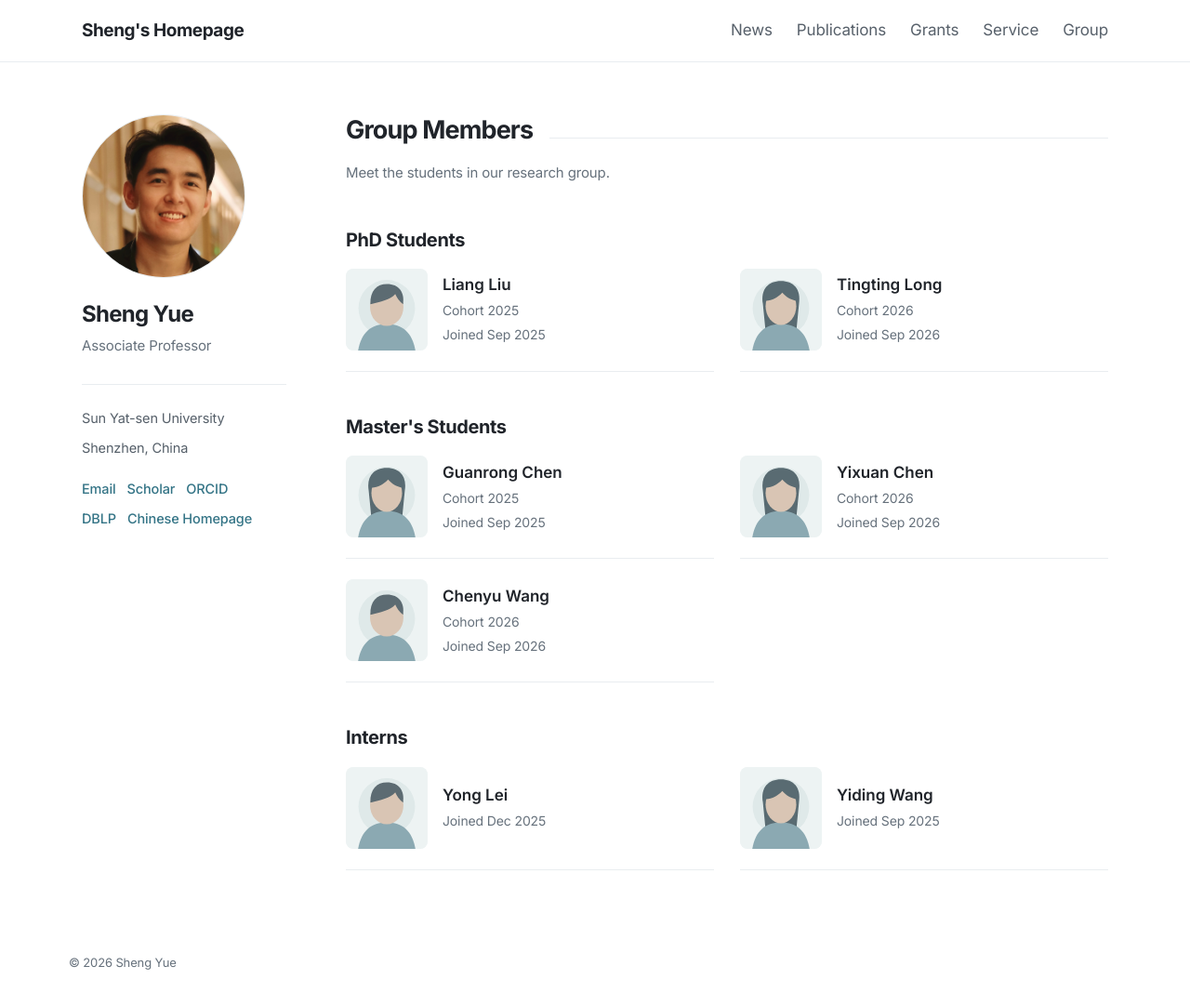
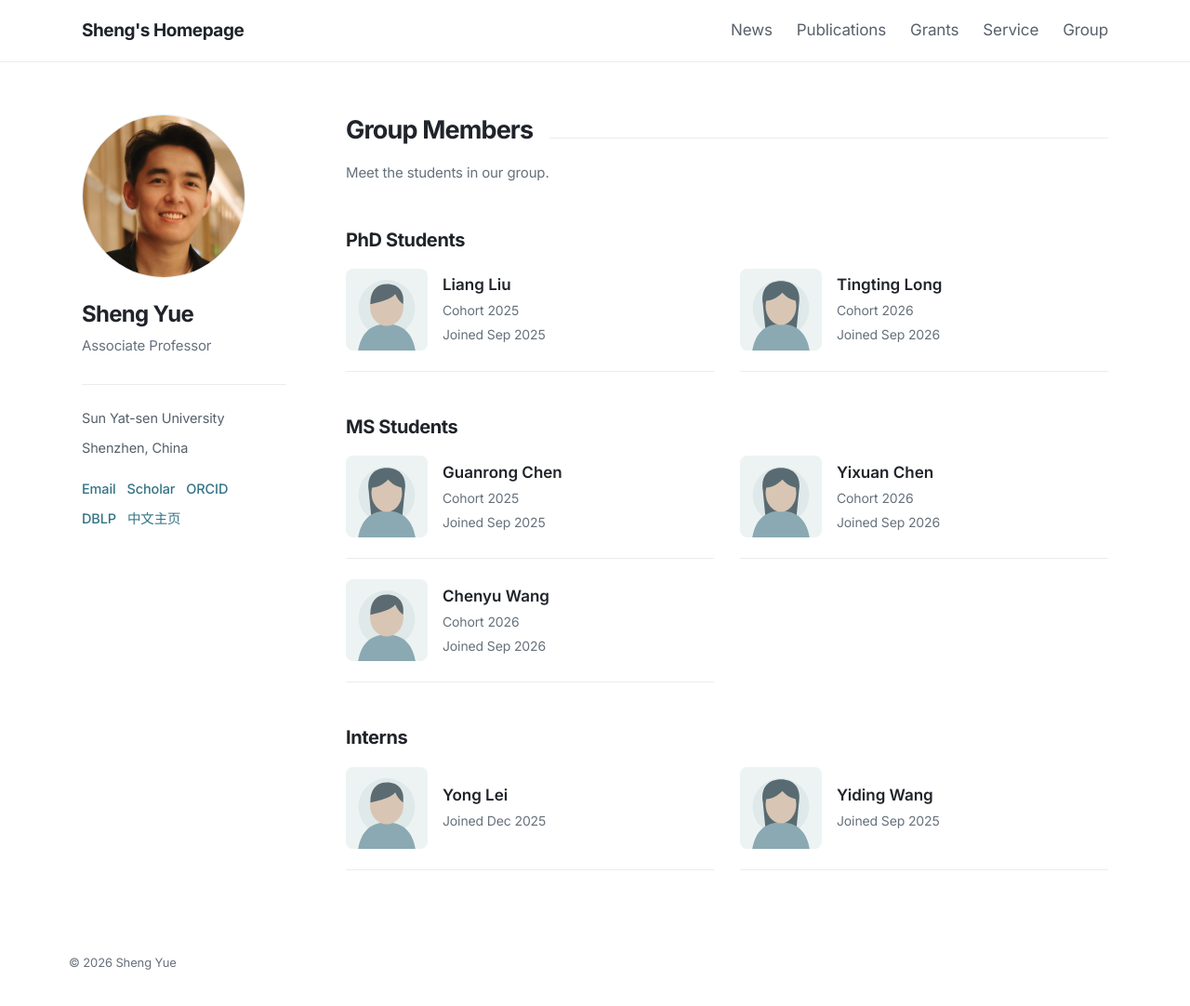
Before and after one commit to shaunyue/shaunyue.github.io, a Jekyll site: the page built from _pages/group.md, in a window 1280 px wide and 1088 px high. Shown: the top 1082 px of the window at 93% size. Built offline with Jekyll 4.4.1, drawn with Linux system fonts in a browser that asks for light colours.

Commit message:
Update group page and sidebar label

```diff
--- a/_data/group.yml
+++ b/_data/group.yml
@@ -14,7 +14,7 @@ groups:
         joined: Sep 2026
         gender: female
         photo:
-  - title: Master's Students
+  - title: MS Students
     members:
       - name: Guanrong Chen
         cohort: 2025
--- a/_layouts/default.html
+++ b/_layouts/default.html
@@ -42,7 +42,7 @@
         <a href="{{ site.author.orcid | escape }}">ORCID</a>
         <span class="profile-link-pair">
           <a href="{{ site.author.dblp | escape }}">DBLP</a>
-          <a href="{{ site.author.chinese_homepage | escape }}">{% if page.english_only %}Chinese Homepage{% else %}中文主页{% endif %}</a>
+          <a href="{{ site.author.chinese_homepage | escape }}">中文主页</a>
         </span>
       </div>
     </aside>
--- a/_pages/group.md
+++ b/_pages/group.md
@@ -8,7 +8,7 @@ english_only: true
 ## Group Members
 {: .group-page-heading }
 
-Meet the students in our research group.
+Meet the students in our group.
 {: .group-intro }
 
 {% for category in site.data.group.groups %}
```
